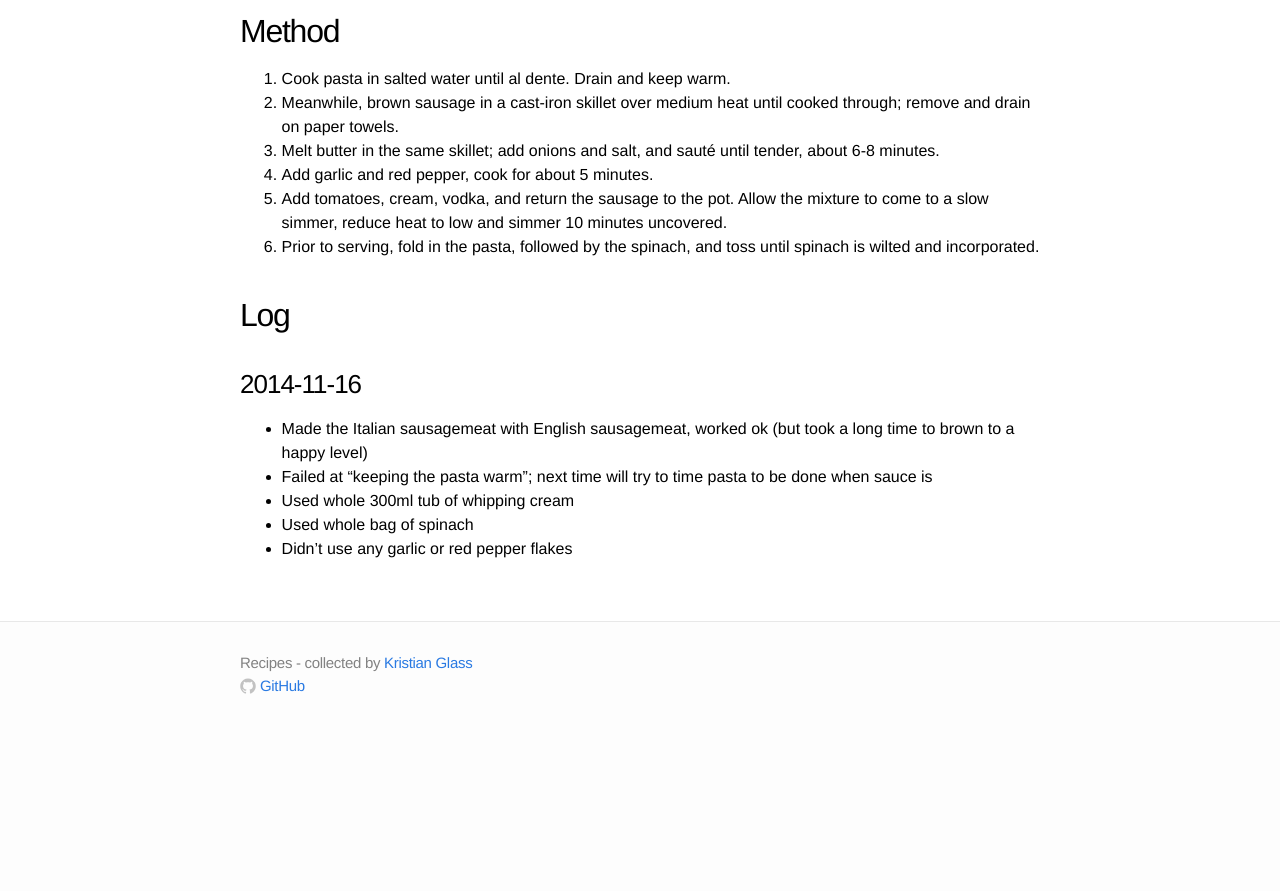
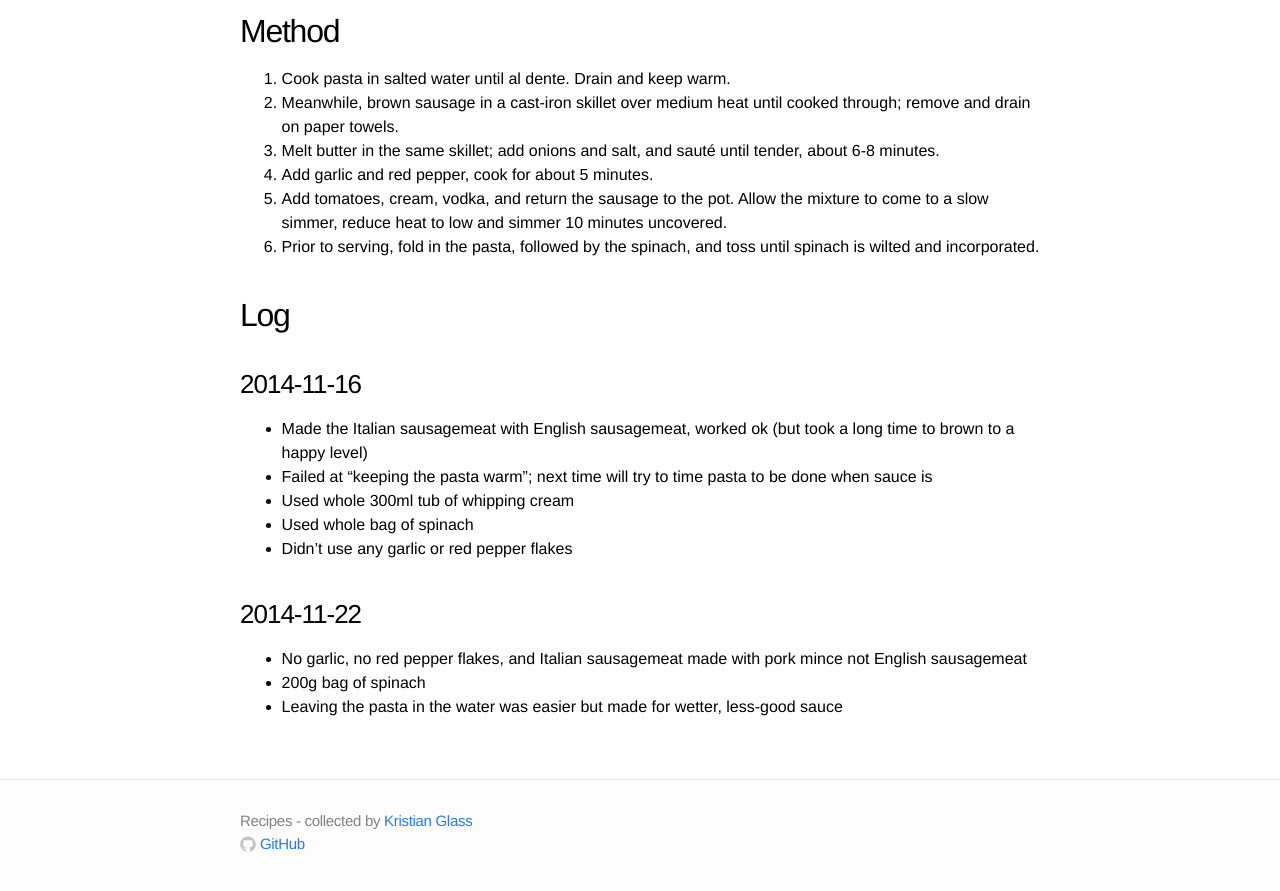
Before and after one commit to doismellburning/recipes, a Jekyll site: the page built from www/main/penne-a-la-vodka/index.md, in a window 1280 px wide and 900 px high, scrolled down 1097 px. Shown: the top 891 px of the window. Built offline with Jekyll 4.4.1, drawn with Linux system fonts in a browser that asks for light colours; before the commit the page ends 1839 px from its top, so only the background shows below that.

Commit message:
More VodkaPasta notes

```diff
--- a/www/main/penne-a-la-vodka/index.md
+++ b/www/main/penne-a-la-vodka/index.md
@@ -54,3 +54,9 @@ title: Penne a la Vodka
 * Used whole 300ml tub of whipping cream
 * Used whole bag of spinach
 * Didn't use any garlic or red pepper flakes
+
+### 2014-11-22
+
+* No garlic, no red pepper flakes, and Italian sausagemeat made with pork mince not English sausagemeat
+* 200g bag of spinach
+* Leaving the pasta in the water was easier but made for wetter, less-good sauce
```
